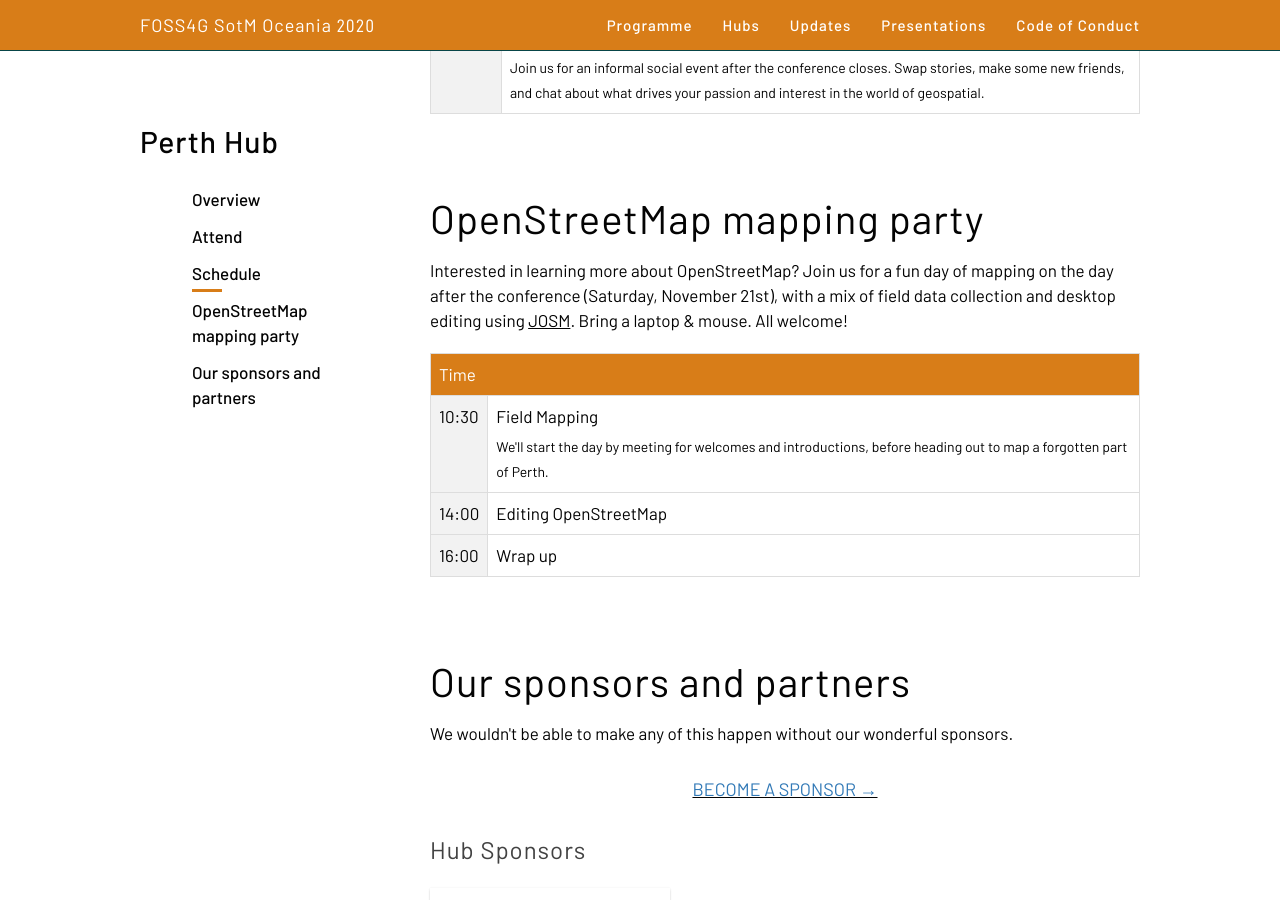
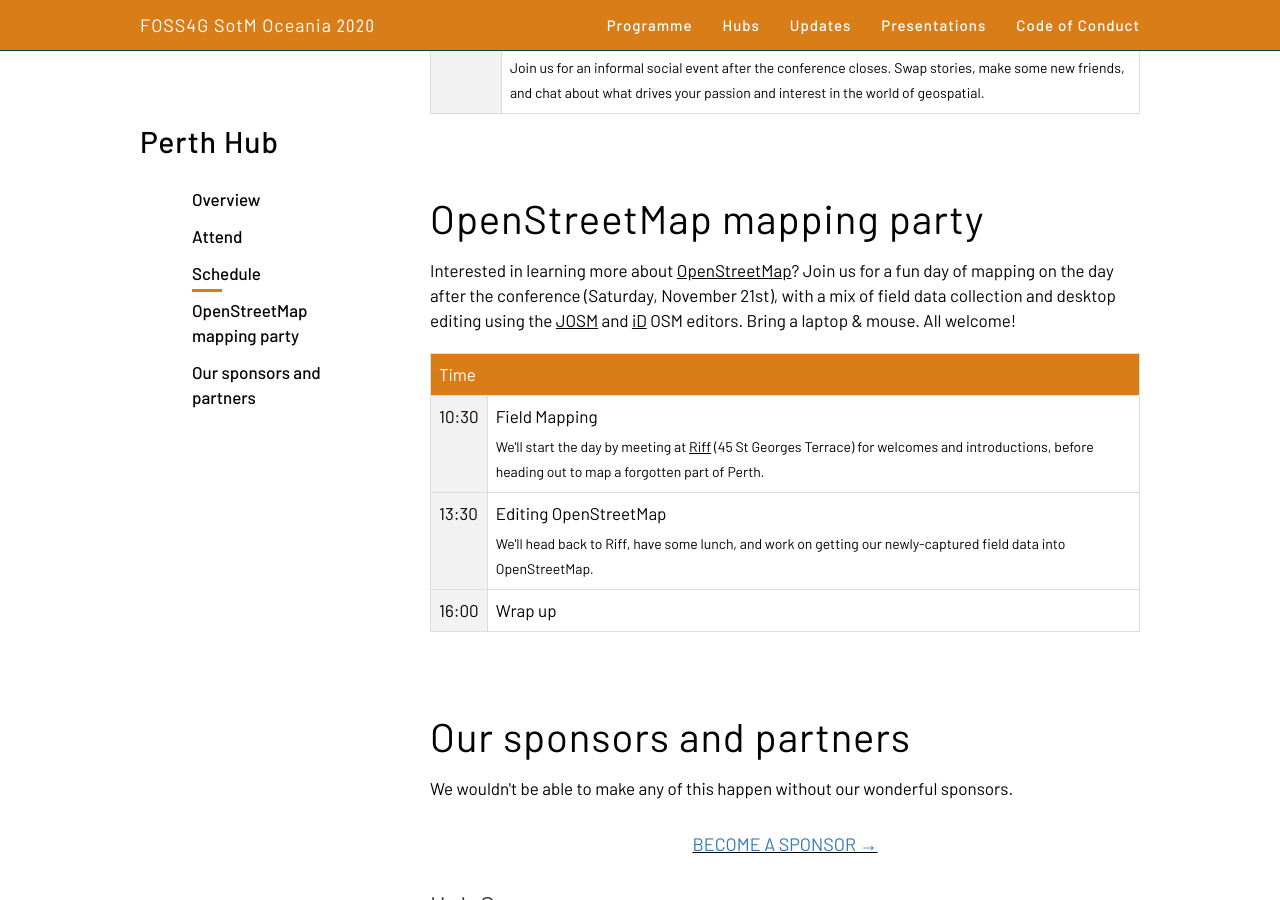
Before and after one commit to osgeo-oceania/foss4g-sotm-oceania-2020, a Jekyll site: the page built from hubs/perth/index.html, in a window 1280 px wide and 900 px high, scrolled down 3976 px. Built offline with Jekyll 4.4.1, drawn with Linux system fonts in a browser that asks for light colours.

Commit message:
update OSM party details

```diff
--- a/hubs/perth/index.html
+++ b/hubs/perth/index.html
@@ -163,10 +163,10 @@
     <h2 id="osm_mapping_party">OpenStreetMap mapping party</h2>
 
     <p>
-        Interested in learning more about OpenStreetMap? Join us for a fun day of mapping on the day after the conference
-        (Saturday, November 21st), with a
-        mix of field data
-        collection and desktop editing using <a href="https://learnosm.org/en/josm/josm-tools/">JOSM</a>. Bring a laptop & mouse. All welcome!
+        Interested in learning more about <a href="https://www.openstreetmap.org/#map=16/-31.9559/115.8598" target="_blannk">OpenStreetMap</a>? Join us for a fun day of mapping on the day after the conference
+        (Saturday, November 21st), with a mix of field data
+        collection and desktop editing using the <a href="https://learnosm.org/en/josm/josm-tools/" target="_blank">JOSM</a>
+        and <a href="https://learnosm.org/en/beginner/id-editor/" target="_blank">iD</a> OSM editors. Bring a laptop & mouse. All welcome!
     </p>
 
     <table class="scheduleTable">
@@ -181,14 +181,15 @@
                 <td class="fill-darken0">10:30</td>
                 <td rowspan="1">
                     Field Mapping
-                    <br><span class="speaker">We'll start the day by meeting for welcomes and introductions,
+                    <br><span class="speaker">We'll start the day by meeting at <a href="https://www.riffperth.com/" target="_blank">Riff</a> (45 St Georges Terrace) for welcomes and introductions,
                         before heading out to map a forgotten part of Perth.</span>
                 </td>
             </tr>
             <tr>
-                <td class="fill-darken0">14:00</td>
+                <td class="fill-darken0">13:30</td>
                 <td rowspan="1">
                     Editing OpenStreetMap
+                    <br><span class="speaker">We'll head back to Riff, have some lunch, and work on getting our newly-captured field data into OpenStreetMap.</span>
                 </td>
             </tr>
             <tr>
```
